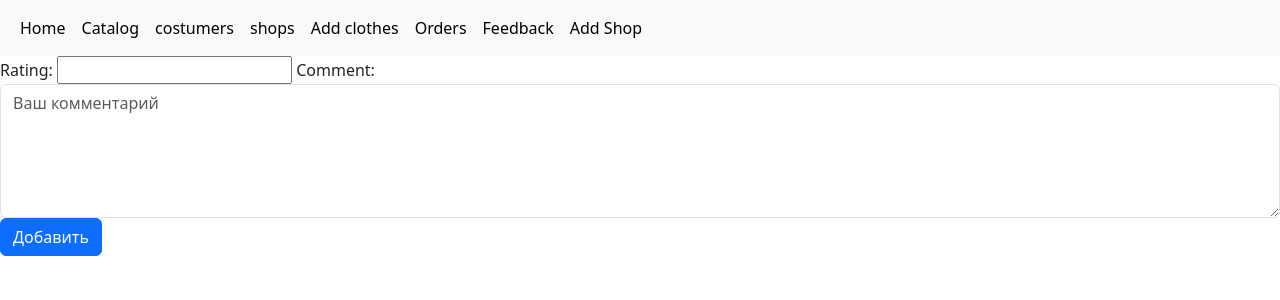
After one commit to DenisListapad94/Djangoshop, a Django app: template shop/catalog/templates/catalog/feedback_form.html in a window 1280 px wide. The commit adds this page. Shown: the top 300 px of the page. Run offline with Django 4.2, Linux system fonts and the light colour scheme; the template is opened without the code that fills it: values that come from a table or form of the project are taken from there, others are empty.

Commit message:
add form and admin settings

```diff
--- /dev/null
+++ b/shop/catalog/forms.py
@@ -0,0 +1,43 @@
+from django import forms
+from django.core.validators import MinValueValidator, MaxValueValidator, MinLengthValidator
+from django.core.exceptions import ValidationError
+from .models import Shop
+
+
+def validate_words(value):
+    if len(value.split()) < 3:
+        raise ValidationError(
+            '(value) must be more then 3 words',
+            params={'value': value},
+        )
+
+
+class FeedbackForm(forms.Form):
+    rating = forms.IntegerField(validators=[
+        MinValueValidator(1),
+        MaxValueValidator(10)
+    ]
+    )
+    comment = forms.CharField(
+        validators=[
+            # validate_words,
+            MinLengthValidator(5, message="to short comment")
+        ],
+        widget=forms.Textarea(
+            attrs={
+                "rows": 5,
+                "cols": 30,
+                "placeholder": 'Ваш комментарий',
+                "class": "form-control"
+            }
+        )
+    )
+
+class ShopForm(forms.ModelForm):
+    class Meta:
+        model = Shop
+        fields = ['adress', 'phone', 'balance', 'managers', 'clothes']
+        # exclude = ['orders']
+        widgets = {
+            # 'adress' : forms.Textarea()
+        }
--- /dev/null
+++ b/shop/catalog/templates/catalog/feedback_form.html
@@ -0,0 +1,39 @@
+{% extends 'base.html'%}
+{% block content%}
+    <form method="POST">
+    {% csrf_token %}
+    {{ form }}
+  <div class="col-auto">
+    <button type="submit" class="btn btn-primary mb-3">Добавить</button>
+  </div>
+    </form>
+{% endblock %}
+
+{#<div class="mb-3">#}
+{#  <label  class="form-label">Название товара</label>#}
+{#  <input type="text" class="form-control form-control-lg" placeholder="jeans" name="name">#}
+{#</div>#}
+{#  <div class="mb-3">#}
+{#  <label class="form-label">Цена</label>#}
+{#  <input type="text" class="form-control form-control-lg" placeholder="5.66" name="price">#}
+{#</div>#}
+{#  <div class="mb-3">#}
+{#  <label  class="form-label">Размер</label>#}
+{#  <input type="text" class="form-control form-control-lg" placeholder="52" name="size">#}
+{#</div>#}
+{#    <div class="mb-3">#}
+{#  <label  class="form-label">Цвет</label>#}
+{#  <input type="text" class="form-control form-control-lg" placeholder="blue" name="color">#}
+{#</div>#}
+
+{#    <div class="mb-3">#}
+{#  <label  class="form-label">Артикул</label>#}
+{#  <input type="text" class="form-control form-control-lg" placeholder="214121" name="article">#}
+{#</div>#}
+{##}
+{#    <div class="col-auto">#}
+{#    <button type="submit" class="btn btn-primary mb-3">Добавить</button>#}
+{#  </div>#}
+{##}
+{##}
+{#</form>#}
--- a/shop/catalog/templates/catalog/form_good_add.html
+++ b/shop/catalog/templates/catalog/form_good_add.html
@@ -1,5 +1,6 @@
 {% extends 'base.html'%}
 {% block content%}
+
 <form method="post" action="{% url 'add_good' %}">
 <div class="mb-3">
   <label  class="form-label">Название товара</label>
```
Also changed, not shown: shop/catalog/admin.py (+51 -8 lines), shop/catalog/models.py (+15 -4 lines), shop/catalog/templates/catalog/add_shop_form.html (added, +11 -0 lines), shop/catalog/migrations/0009_costumers_balance_shop_balance_alter_article_article.py (added), shop/catalog/migrations/0010_alter_clothes_category.py (added), shop/catalog/migrations/0011_feedback_shop_feedback.py (added), shop/catalog/migrations/0012_remove_orders_clothes_orders_clothes.py (added), shop/catalog/migrations/0013_remove_shop_clothes_shop_clothes.py (added), shop/catalog/migrations/0014_clothes_status.py (added).
